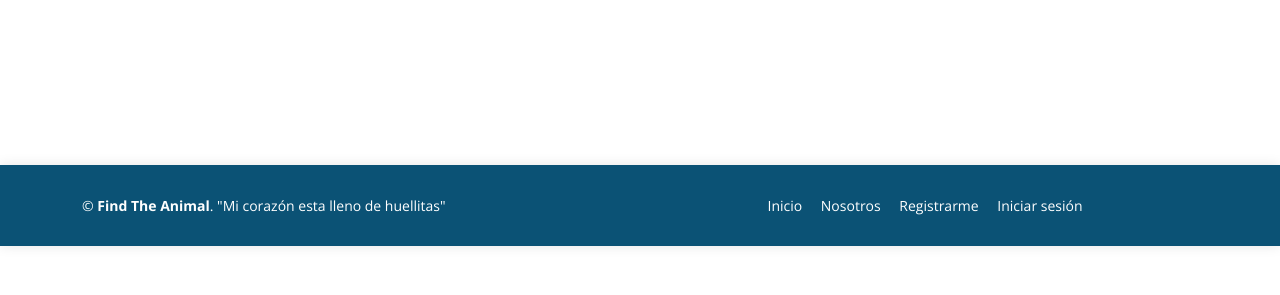
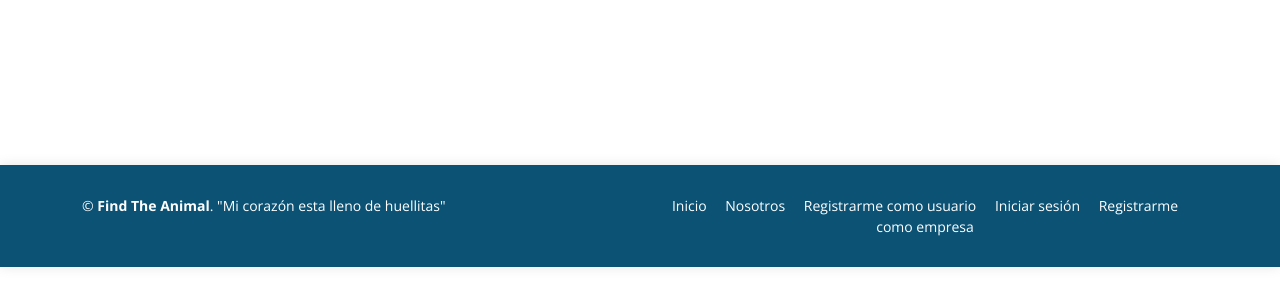
Before and after one commit to luism-24/FINDTHEANIMAL, a PHP site: page /Iniciarsesion.php in a window 1280 px wide. Shown: the part 505-800 px from the top of the page. Run offline with PHP 8.4, Linux system fonts and the light colour scheme.

Commit message:
Añadir registrar empresa al footer

```diff
--- a/Vista/Iniciarsesion.php
+++ b/Vista/Iniciarsesion.php
@@ -63,8 +63,9 @@ include('Menu.php');
         <nav class="footer-links text-lg-right text-center pt-2 pt-lg-0">
           <a href="index.php" class="scrollto" style="color: white;">Inicio</a>
           <a href="index.php#about" class="scrollto" style="color: white;">Nosotros</a>
-          <a href="registrate.php" style="color: white;">Registrarme</a>
+          <a href="registrate.php" style="color: white;">Registrarme como usuario</a>
           <a href="Iniciarsesion.php" style="color: white;">Iniciar sesión</a>
+          <a href="registrateempre.php" style="color: white;">Registrarme como empresa</a>
         </nav>
       </div>
     </div>
```
